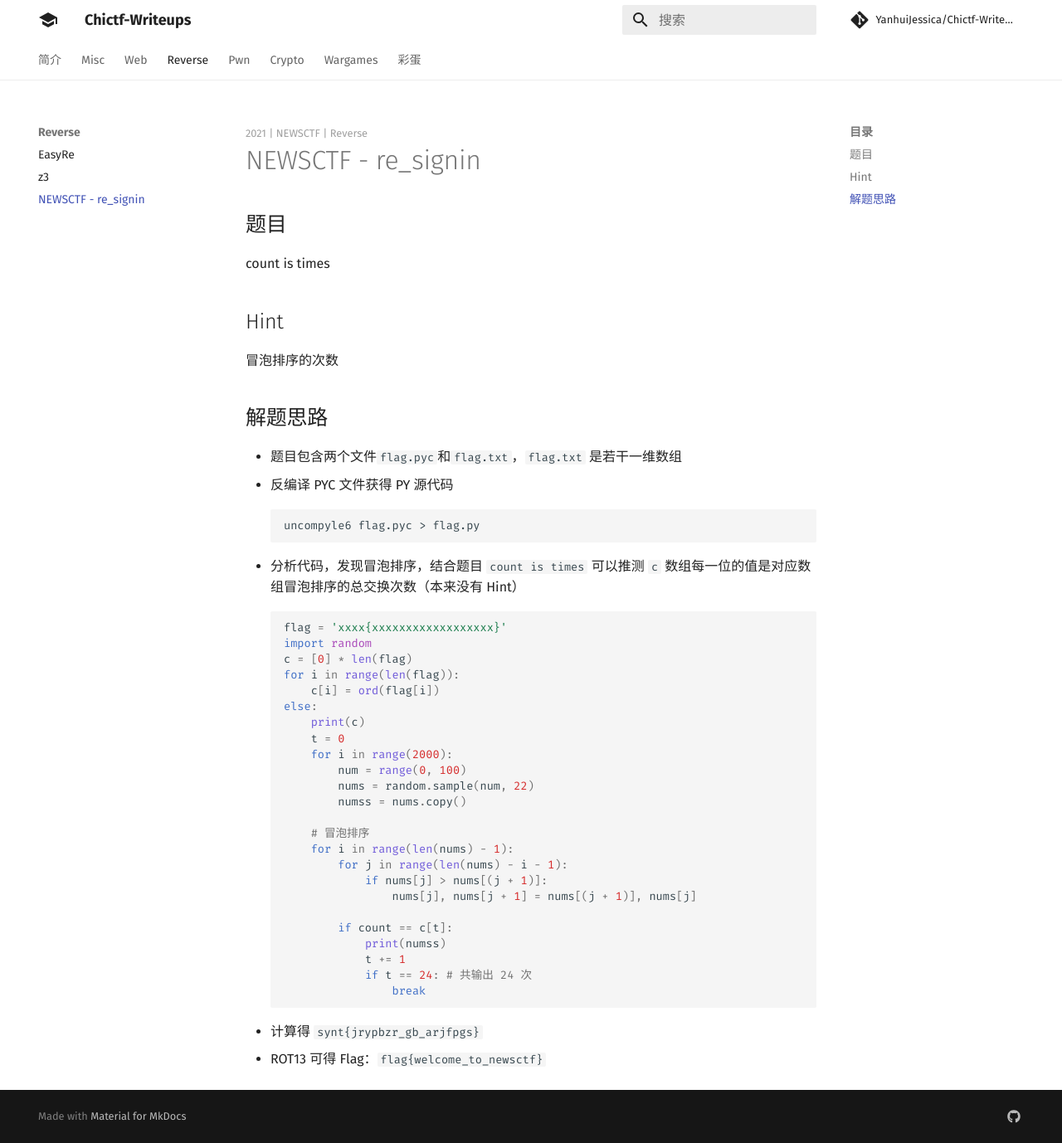
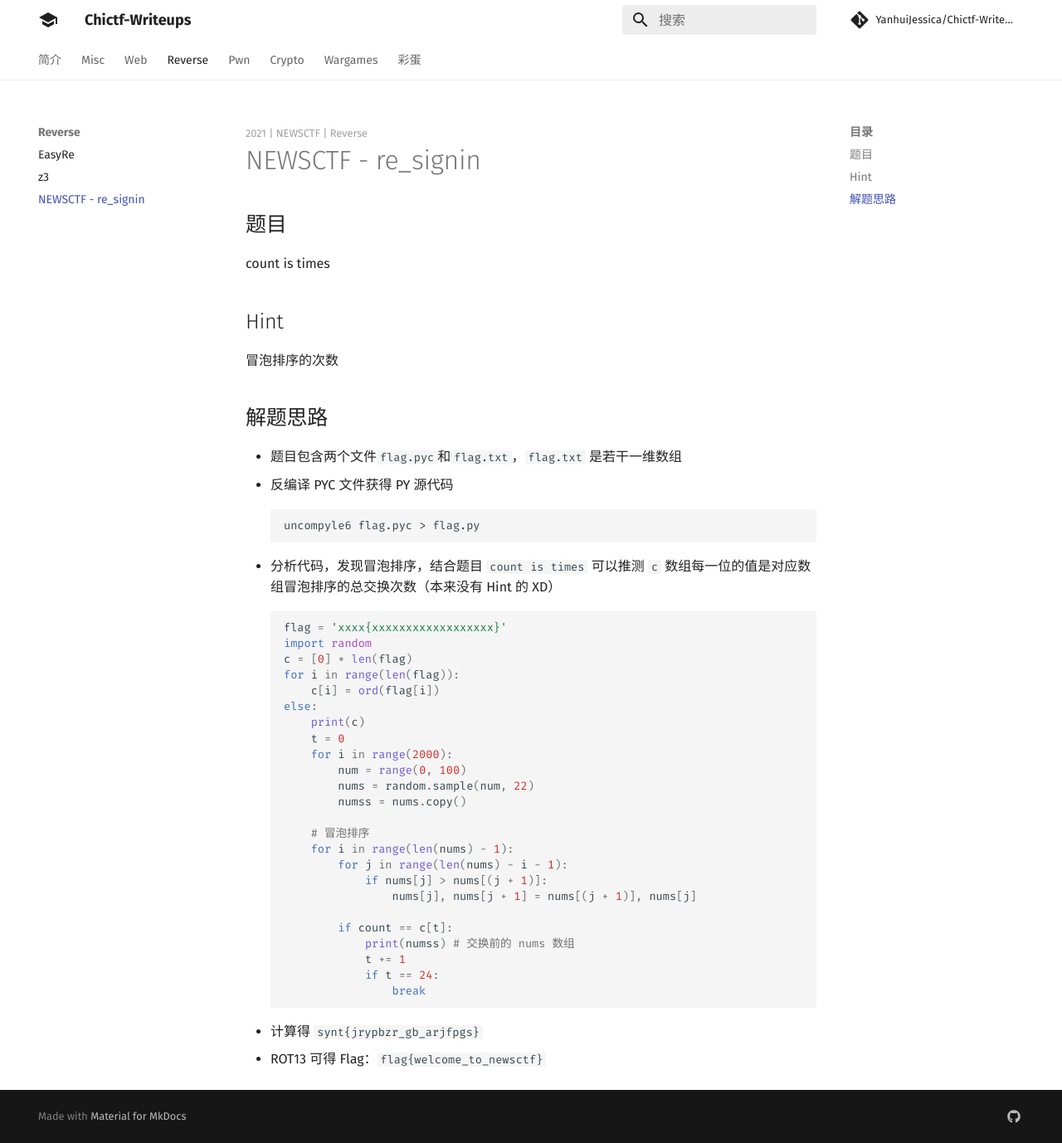
Before and after one commit to YanhuiJessica/Chictf-Writeups, an MkDocs documentation site: the page built from docs/reverse/newsctf_re_signin.md, in a window 1280 px wide and 1378 px high. Shown: the whole window at 83% size. Built offline with MkDocs 1.6.1 and Material for MkDocs 9.7.7, drawn with Linux system fonts in a browser that asks for light colours; comment, search, counter and statistics services are not loaded.

Commit message:
修改注释

````diff
--- a/docs/reverse/newsctf_re_signin.md
+++ b/docs/reverse/newsctf_re_signin.md
@@ -18,7 +18,7 @@ count is times
     ```bash
     uncompyle6 flag.pyc > flag.py
     ```
-- 分析代码，发现冒泡排序，结合题目 `count is times` 可以推测 `c` 数组每一位的值是对应数组冒泡排序的总交换次数（本来没有 Hint）
+- 分析代码，发现冒泡排序，结合题目 `count is times` 可以推测 `c` 数组每一位的值是对应数组冒泡排序的总交换次数（本来没有 Hint 的 XD）
     ```py
     flag = 'xxxx{xxxxxxxxxxxxxxxxxx}'
     import random
@@ -40,9 +40,9 @@ count is times
                     nums[j], nums[j + 1] = nums[(j + 1)], nums[j]
 
             if count == c[t]:
-                print(numss)
+                print(numss) # 交换前的 nums 数组
                 t += 1
-                if t == 24: # 共输出 24 次
+                if t == 24:
                     break
     ```
 - 计算得 `synt{jrypbzr_gb_arjfpgs}`
````
